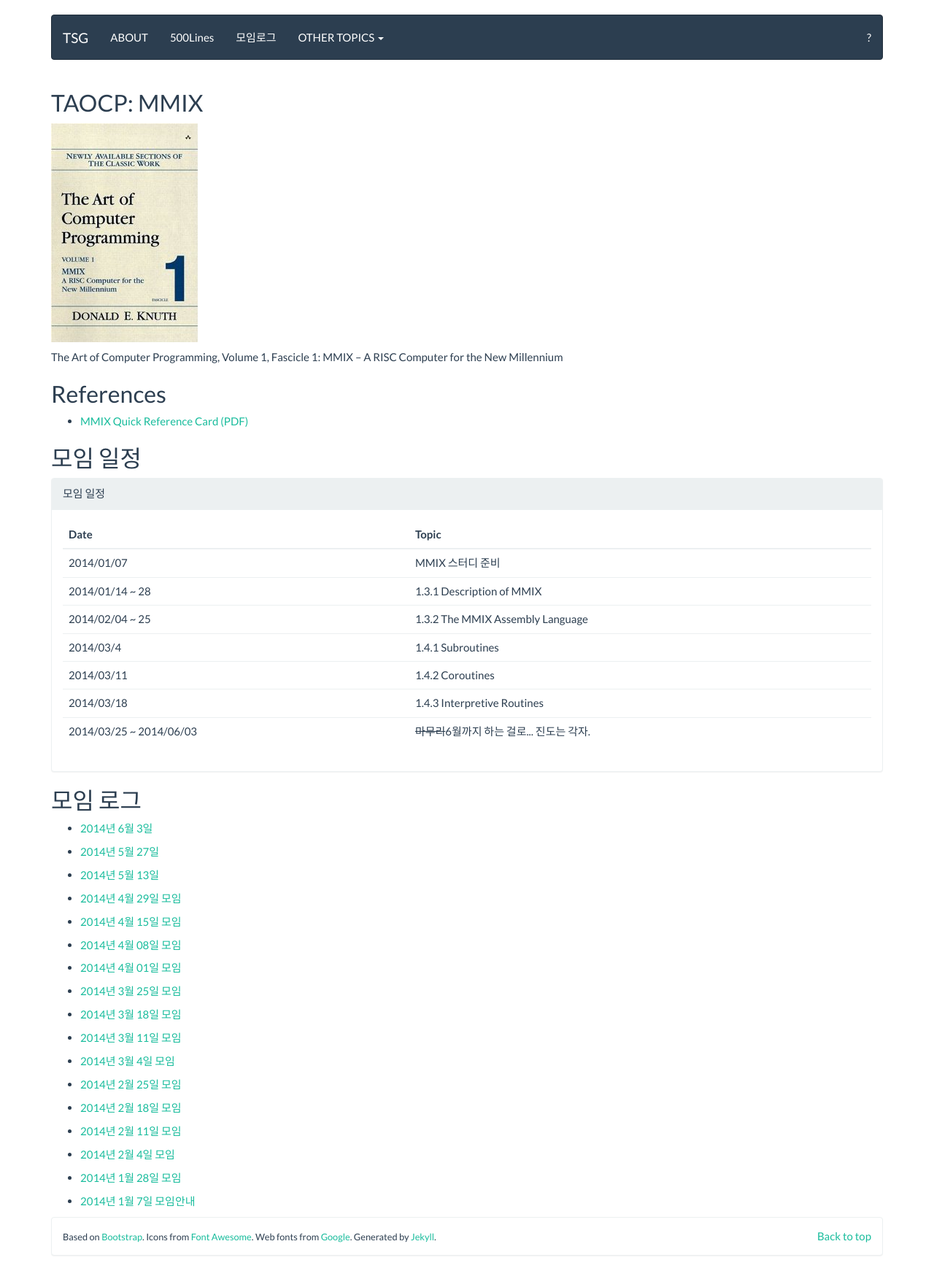
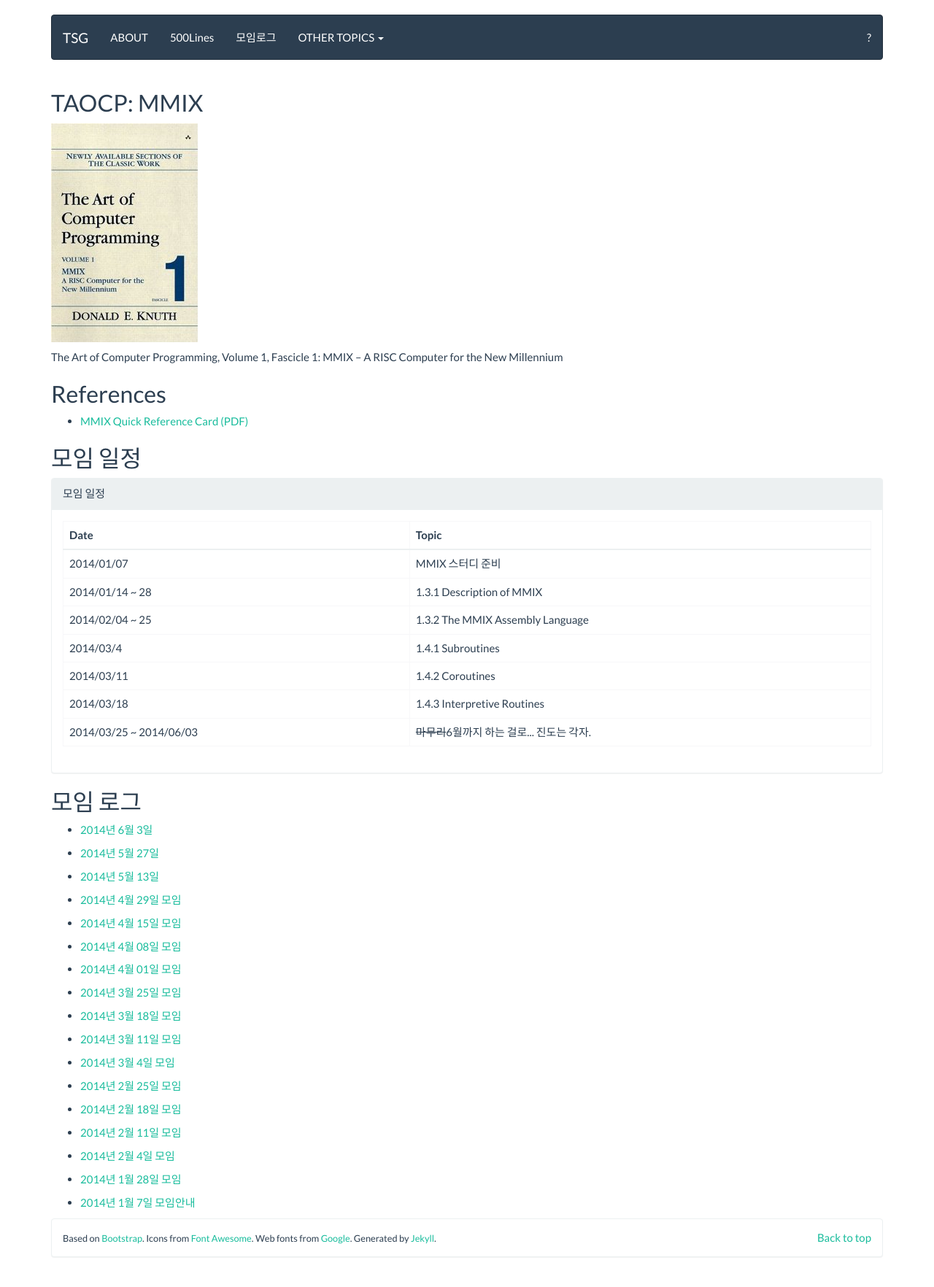
Before and after one commit to tuestudy/tuestudy.github.io, a Jekyll site: the page built from topics/mmix.md, in a window 1280 px wide. Shown: the whole page at 73% size. Built offline with Jekyll 4.4.1, drawn with Linux system fonts in a browser that asks for light colours.

Commit message:
테이블 CSS 추가

```diff
--- a/css/default.css
+++ b/css/default.css
@@ -18,3 +18,8 @@
 img {
 	max-width: 500px;
 }
+
+table, th, td {
+   border: 1px solid #f7f7f9;
+   padding: 15px;
+}
```
